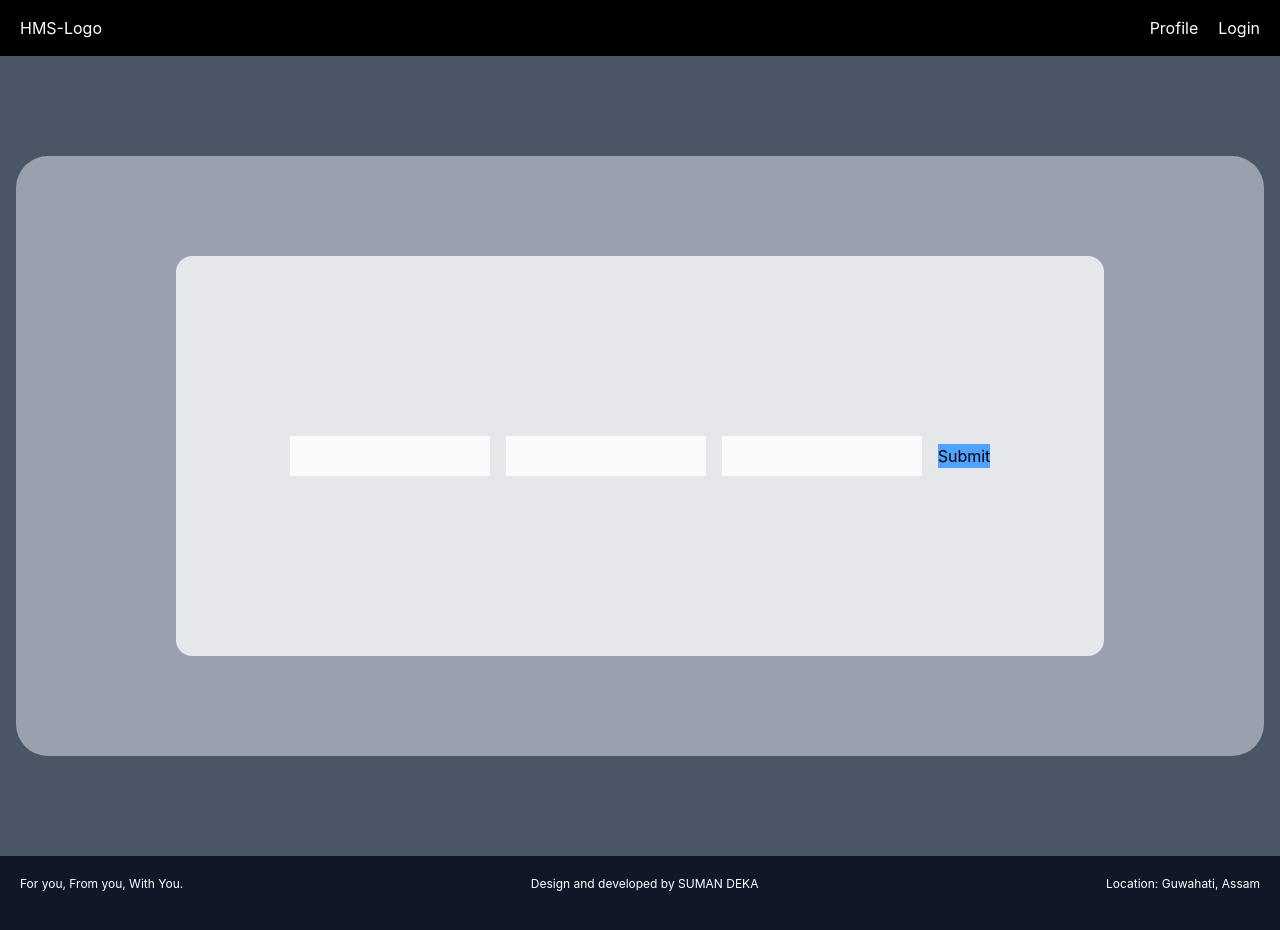
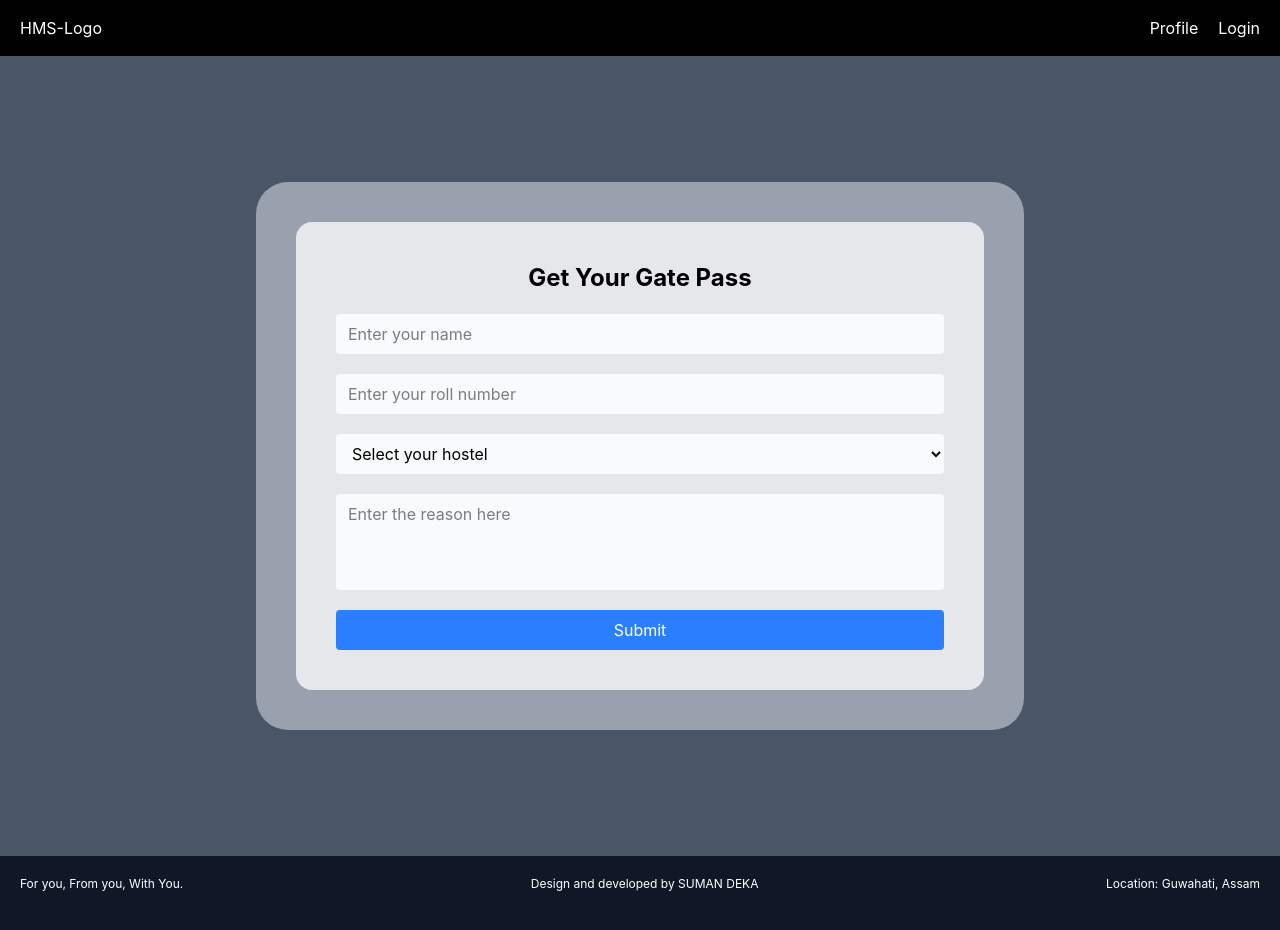
Before and after one commit to SumanDeka01/HMS-Portal, a React (Vite) app in the folder frontend/: page / in a window 1280 px wide. Shown: the top 930 px of the page. Built offline with nearby package versions, Linux system fonts and the light colour scheme.

Commit message:
feat: ui change

```diff
--- a/frontend/src/pages/Home.tsx
+++ b/frontend/src/pages/Home.tsx
@@ -1,14 +1,109 @@
+// const Home = () => {
+//   const hostels = ["H-Hostel", "I-Hostel", "HE-Hostel"];
+
+//   return (
+//     <div className="h-screen bg-gray-600 flex justify-center items-center">
+//       <div className="bg-gray-400 w-screen m-40 h-150 flex justify-center items-center rounded-4xl">
+//         {/* <h1>Get your gatepass here</h1> */}
+//         <div className="bg-gray-200 w-full m-20 h-100 rounded-2xl flex justify-center items-center gap-4">
+//           <input className="bg-gray-50 w-50 h-10"></input>
+//           <input className="bg-gray-50 w-50 h-10"></input>
+//           <input
+//             placeholder="Enter the reason here"
+//             className="bg-gray-50 w-50 h-10"
+//           ></input>
+
+//           {/* <button className="bg-blue-400">Submit</button> */}
+//         </div>
+//       </div>
+//     </div>
+//   );
+// };
+
+// export default Home;
+
+import { useState } from "react";
+
 const Home = () => {
+  const [name, setName] = useState<string>("");
+  const [rollNo, setRollNo] = useState<string>("");
+  const [hostel, setHostel] = useState<string>("");
+  const [reason, setReason] = useState<string>("");
+
+  const handleSubmit = (e: React.FormEvent<HTMLFormElement>) => {
+    e.preventDefault();
+
+    const gatePassData = {
+      name,
+      rollNo,
+      hostel,
+      reason,
+    };
+
+    console.log(gatePassData);
+  };
+
   return (
-    <div className="h-screen bg-gray-600 flex justify-center items-center">
-      <div className="bg-gray-400 w-screen m-4 h-150 flex justify-center items-center rounded-4xl">
-        {/* <h1>Get your gatepass here</h1> */}
-        <div className="bg-gray-200 w-full m-40 h-100 rounded-2xl flex justify-center items-center gap-4">
-          <input className="bg-gray-50 w-50 h-10"></input>
-          <input className="bg-gray-50 w-50 h-10"></input>
-          <input className="bg-gray-50 w-50 h-10"></input>
-          <button className="bg-blue-400">Submit</button>
-        </div>
+    <div className="min-h-screen bg-gray-600 flex justify-center items-center p-5">
+      <div className="bg-gray-400 w-full max-w-3xl rounded-4xl p-10">
+        <form
+          onSubmit={handleSubmit}
+          className="bg-gray-200 rounded-2xl p-10 flex flex-col gap-5"
+        >
+          <h1 className="text-2xl font-bold text-center">Get Your Gate Pass</h1>
+
+          <input
+            type="text"
+            placeholder="Enter your name"
+            value={name}
+            onChange={(e: React.ChangeEvent<HTMLInputElement>) =>
+              setName(e.target.value)
+            }
+            className="bg-gray-50 h-10 px-3 rounded"
+          />
+
+          <input
+            type="text"
+            placeholder="Enter your roll number"
+            value={rollNo}
+            onChange={(e: React.ChangeEvent<HTMLInputElement>) =>
+              setRollNo(e.target.value)
+            }
+            className="bg-gray-50 h-10 px-3 rounded"
+          />
+
+          <select
+            value={hostel}
+            onChange={(e: React.ChangeEvent<HTMLSelectElement>) =>
+              setHostel(e.target.value)
+            }
+            className="bg-gray-50 h-10 px-3 rounded"
+          >
+            <option value="" disabled>
+              Select your hostel
+            </option>
+
+            <option value="H Hostel">H Hostel</option>
+            <option value="HE Hostel">HE Hostel</option>
+            <option value="I Hostel">I Hostel</option>
+          </select>
+
+          <textarea
+            placeholder="Enter the reason here"
+            value={reason}
+            onChange={(e: React.ChangeEvent<HTMLTextAreaElement>) =>
+              setReason(e.target.value)
+            }
+            className="bg-gray-50 h-24 px-3 py-2 rounded resize-none"
+          />
+
+          <button
+            type="submit"
+            className="bg-blue-500 text-white h-10 rounded hover:bg-blue-600 transition"
+          >
+            Submit
+          </button>
+        </form>
       </div>
     </div>
   );
```
